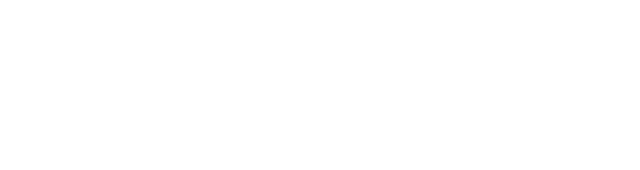
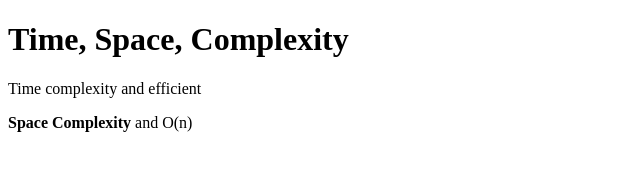
Before and after one commit to acciojob/time-and-space-complexity-Shiva16-04, a website: page main.html in a window 1280 px wide. Shown: the whole page, without its empty margins (0-640 px from the left). Drawn offline with Linux system fonts and the light colour scheme.

Commit message:
created a submission

```diff
--- a/main.html
+++ b/main.html
@@ -7,6 +7,9 @@
 </head>
 
 <body>
+	<h1>Time, Space, Complexity</h1>
+	<p>Time complexity and efficient</p>
+	<p><b>Space Complexity</b> and O(n)</p>
 	<!-- the entire body must be written by student -->
     <script type="text/javascript" src="./script.js">
 </script>
```
